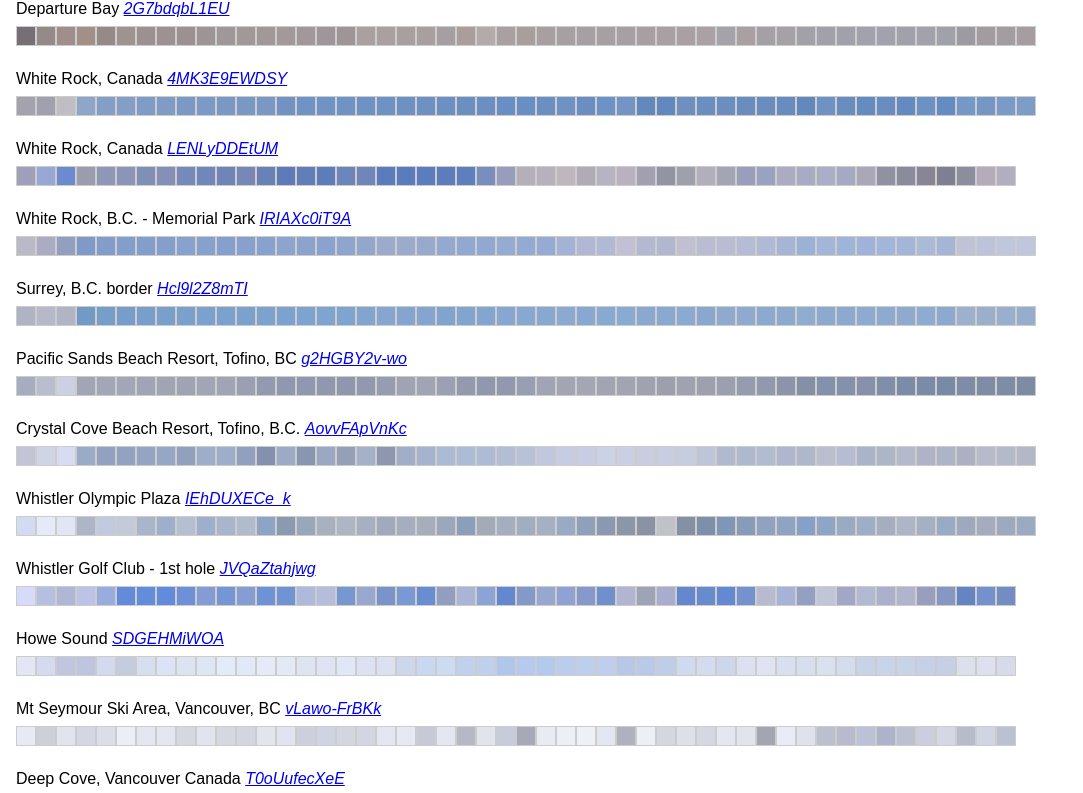
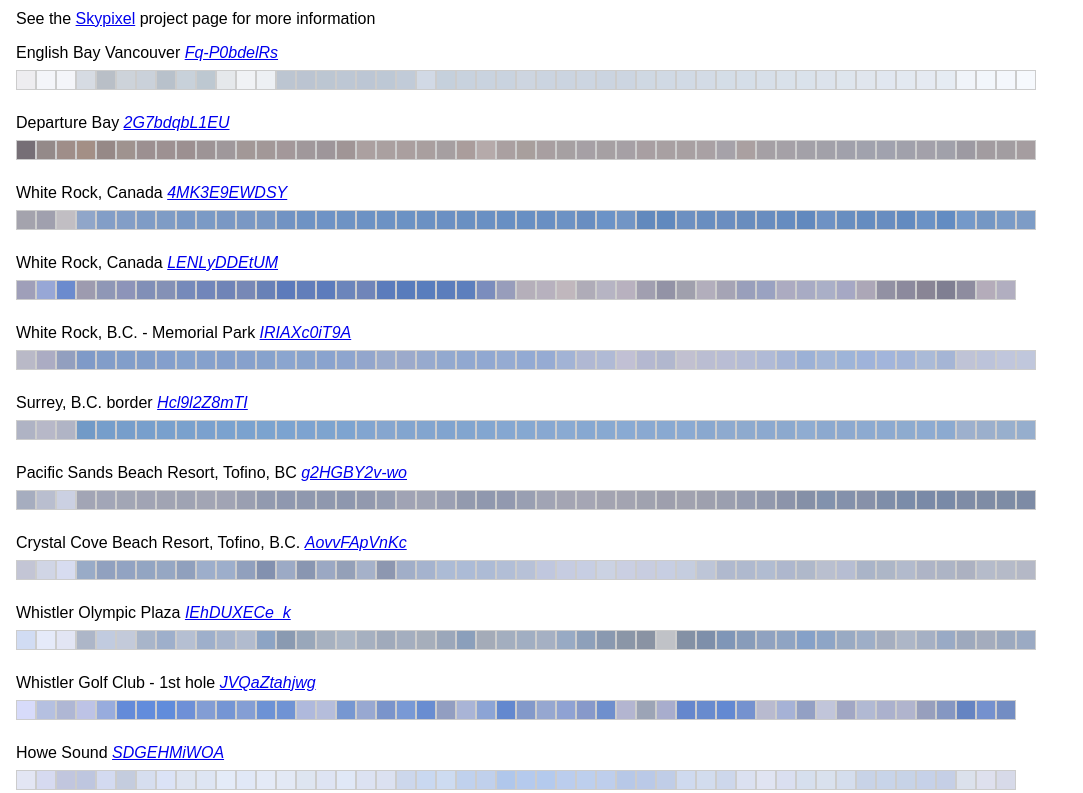
Before and after one commit to funvill/skypixel, a plain HTML site: page index.html in a window 1280 px wide. Shown: the part 86-879 px from the top of the page, without its empty margins (0-1083 px from the left). Drawn offline with Linux system fonts and the light colour scheme.

Commit message:
Update index.html

```diff
--- a/index.html
+++ b/index.html
@@ -35,31 +35,35 @@
 </head>
 
 <body>
+  <h1>SkyPixels</h1>
+  <p>See the <a href='https://github.com/funvill/skypixel'>Skypixel</a> project page for more information</p>
+
+
   <script>
     // Inline settings: array of { title, path }
     const settings = [
 
-      { title: "English Bay Vancouver <i><a href='https://www.youtube.com/watch?v=Fq-P0bdelRs'>Fq-P0bdelRs</a></i>", path: "/images/Fq-P0bdelRs/output.json" },
-      { title: "Departure Bay <i><a href='https://www.youtube.com/watch?v=2G7bdqbL1EU'>2G7bdqbL1EU</a></i>", path: "/images/2G7bdqbL1EU/output.json" },
-      { title: "White Rock, Canada <i><a href='https://www.youtube.com/watch?v=4MK3E9EWDSY'>4MK3E9EWDSY</a></i>", path: "/images/4MK3E9EWDSY/output.json" },
-      { title: "White Rock, Canada <i><a href='https://www.youtube.com/watch?v=LENLyDDEtUM'>LENLyDDEtUM</a></i>", path: "/images/LENLyDDEtUM/output.json" },
-      { title: "White Rock, B.C. - Memorial Park <i><a href='https://www.youtube.com/watch?v=IRIAXc0iT9A'>IRIAXc0iT9A</a></i>", path: "/images/IRIAXc0iT9A/output.json" },
-      { title: "Surrey, B.C. border <i><a href='https://www.youtube.com/watch?v=Hcl9l2Z8mTI'>Hcl9l2Z8mTI</a></i>", path: "/images/Hcl9l2Z8mTI/output.json" },
-      { title: "Pacific Sands Beach Resort, Tofino, BC <i><a href='https://www.youtube.com/watch?v=g2HGBY2v-wo'>g2HGBY2v-wo</a></i>", path: "/images/g2HGBY2v-wo/output.json" },
-      { title: "Crystal Cove Beach Resort, Tofino, B.C. <i><a href='https://www.youtube.com/watch?v=AovvFApVnKc'>AovvFApVnKc</a></i>", path: "/images/AovvFApVnKc/output.json" },
-      { title: "Whistler Olympic Plaza <i><a href='https://www.youtube.com/watch?v=IEhDUXECe_k'>IEhDUXECe_k</a></i>", path: "/images/IEhDUXECe_k/output.json" },
-      { title: "Whistler Golf Club - 1st hole <i><a href='https://www.youtube.com/watch?v=JVQaZtahjwg'>JVQaZtahjwg</a></i>", path: "/images/JVQaZtahjwg/output.json" },
-      { title: "Howe Sound <i><a href='https://www.youtube.com/watch?v=SDGEHMiWOA'>SDGEHMiWOA</a></i>", path: "/images/SDGEHMh3WOA/output.json" },
-      { title: "Mt Seymour Ski Area, Vancouver, BC <i><a href='https://www.youtube.com/watch?v=vLawo-FrBKk'>vLawo-FrBKk</a></i>", path: "/images/vLawo-FrBKk/output.json" },
-      { title: "Deep Cove, Vancouver Canada <i><a href='https://www.youtube.com/watch?v=T0oUufecXeE'>T0oUufecXeE</a></i>", path: "/images/T0oUufecXeE/output.json" },
-      { title: "Cape Town - South Africa <i><a href='https://www.youtube.com/watch?v=-zgjmZ_nZLI'>-zgjmZ_nZLI</a></i>", path: "/images/-zgjmZ_nZLI/output.json" },
-      { title: "Venice - St. Mark's Basin <i><a href='https://www.youtube.com/watch?v=dFBRpHHwQeg'>dFBRpHHwQeg</a></i>", path: "/images/dFBRpHHwQeg/output.json" },
-      { title: "Peace Bridge - Buffalo NY <i><a href='https://www.youtube.com/watch?v=DnUFAShZKus'>DnUFAShZKus</a></i>", path: "/images/DnUFAShZKus/output.json" },
-      { title: "Crystal Bay Beach Resort | Lamai | Koh Samui | Thailand <i><a href='https://www.youtube.com/watch?v=Fw9hgttWzIg'>Fw9hgttWzIg</a></i>", path: "/images/Fw9hgttWzIg/output.json" },
-      { title: "Main Street Canmore <i><a href='https://www.youtube.com/watch?v=kC6_JqEt3GA'>kC6_JqEt3GA</a></i>", path: "/images/kC6_JqEt3GA/output.json" },
-      { title: "Lockeport Crescent Beach Centre, Nova Scotia <i><a href='https://www.youtube.com/watch?v=Pwt0tZlt9eE'>Pwt0tZlt9eE</a></i>", path: "/images/Pwt0tZlt9eE/output.json" },
-      { title: "Greenhill Beach (Weymouth) <i><a href='https://www.youtube.com/watch?v=s2rzmSNpyns'>s2rzmSNpyns</a></i>", path: "/images/s2rzmSNpyns/output.json" },
-      { title: "Blenheim Dawlish <i><a href='https://www.youtube.com/watch?v=Y28zZGsYkjg'>Y28zZGsYkjg</a></i>", path: "/images/Y28zZGsYkjg/output.json" },
+      { title: "English Bay Vancouver <i><a href='https://www.youtube.com/watch?v=Fq-P0bdelRs'>Fq-P0bdelRs</a></i>", path: "./images/Fq-P0bdelRs/output.json" },
+      { title: "Departure Bay <i><a href='https://www.youtube.com/watch?v=2G7bdqbL1EU'>2G7bdqbL1EU</a></i>", path: "./images/2G7bdqbL1EU/output.json" },
+      { title: "White Rock, Canada <i><a href='https://www.youtube.com/watch?v=4MK3E9EWDSY'>4MK3E9EWDSY</a></i>", path: "./images/4MK3E9EWDSY/output.json" },
+      { title: "White Rock, Canada <i><a href='https://www.youtube.com/watch?v=LENLyDDEtUM'>LENLyDDEtUM</a></i>", path: "./images/LENLyDDEtUM/output.json" },
+      { title: "White Rock, B.C. - Memorial Park <i><a href='https://www.youtube.com/watch?v=IRIAXc0iT9A'>IRIAXc0iT9A</a></i>", path: "./images/IRIAXc0iT9A/output.json" },
+      { title: "Surrey, B.C. border <i><a href='https://www.youtube.com/watch?v=Hcl9l2Z8mTI'>Hcl9l2Z8mTI</a></i>", path: "./images/Hcl9l2Z8mTI/output.json" },
+      { title: "Pacific Sands Beach Resort, Tofino, BC <i><a href='https://www.youtube.com/watch?v=g2HGBY2v-wo'>g2HGBY2v-wo</a></i>", path: "./images/g2HGBY2v-wo/output.json" },
+      { title: "Crystal Cove Beach Resort, Tofino, B.C. <i><a href='https://www.youtube.com/watch?v=AovvFApVnKc'>AovvFApVnKc</a></i>", path: "./images/AovvFApVnKc/output.json" },
+      { title: "Whistler Olympic Plaza <i><a href='https://www.youtube.com/watch?v=IEhDUXECe_k'>IEhDUXECe_k</a></i>", path: "./images/IEhDUXECe_k/output.json" },
+      { title: "Whistler Golf Club - 1st hole <i><a href='https://www.youtube.com/watch?v=JVQaZtahjwg'>JVQaZtahjwg</a></i>", path: "./images/JVQaZtahjwg/output.json" },
+      { title: "Howe Sound <i><a href='https://www.youtube.com/watch?v=SDGEHMiWOA'>SDGEHMiWOA</a></i>", path: "./images/SDGEHMh3WOA/output.json" },
+      { title: "Mt Seymour Ski Area, Vancouver, BC <i><a href='https://www.youtube.com/watch?v=vLawo-FrBKk'>vLawo-FrBKk</a></i>", path: "./images/vLawo-FrBKk/output.json" },
+      { title: "Deep Cove, Vancouver Canada <i><a href='https://www.youtube.com/watch?v=T0oUufecXeE'>T0oUufecXeE</a></i>", path: "./images/T0oUufecXeE/output.json" },
+      { title: "Cape Town - South Africa <i><a href='https://www.youtube.com/watch?v=-zgjmZ_nZLI'>-zgjmZ_nZLI</a></i>", path: "./images/-zgjmZ_nZLI/output.json" },
+      { title: "Venice - St. Mark's Basin <i><a href='https://www.youtube.com/watch?v=dFBRpHHwQeg'>dFBRpHHwQeg</a></i>", path: "./images/dFBRpHHwQeg/output.json" },
+      { title: "Peace Bridge - Buffalo NY <i><a href='https://www.youtube.com/watch?v=DnUFAShZKus'>DnUFAShZKus</a></i>", path: "./images/DnUFAShZKus/output.json" },
+      { title: "Crystal Bay Beach Resort | Lamai | Koh Samui | Thailand <i><a href='https://www.youtube.com/watch?v=Fw9hgttWzIg'>Fw9hgttWzIg</a></i>", path: "./images/Fw9hgttWzIg/output.json" },
+      { title: "Main Street Canmore <i><a href='https://www.youtube.com/watch?v=kC6_JqEt3GA'>kC6_JqEt3GA</a></i>", path: "./images/kC6_JqEt3GA/output.json" },
+      { title: "Lockeport Crescent Beach Centre, Nova Scotia <i><a href='https://www.youtube.com/watch?v=Pwt0tZlt9eE'>Pwt0tZlt9eE</a></i>", path: "./images/Pwt0tZlt9eE/output.json" },
+      { title: "Greenhill Beach (Weymouth) <i><a href='https://www.youtube.com/watch?v=s2rzmSNpyns'>s2rzmSNpyns</a></i>", path: "./images/s2rzmSNpyns/output.json" },
+      { title: "Blenheim Dawlish <i><a href='https://www.youtube.com/watch?v=Y28zZGsYkjg'>Y28zZGsYkjg</a></i>", path: "./images/Y28zZGsYkjg/output.json" },
     ];
 
     settings.forEach(setting => {
```
